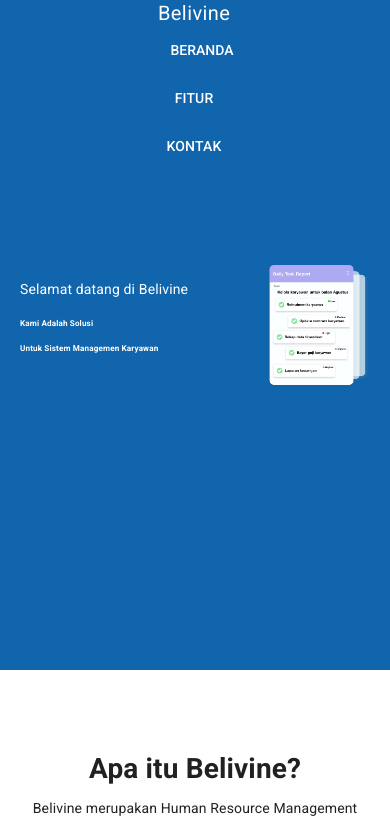
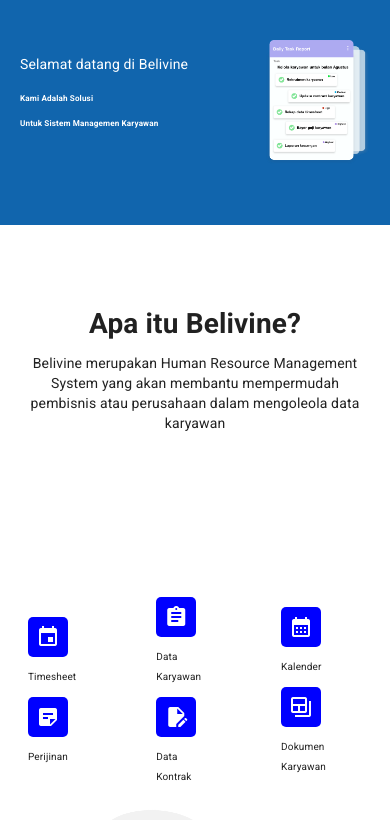
Before and after one commit to belivine/belivine.github.io, a Nuxt app: page / in a window 390 px wide. Shown: the top 820 px of the page. Built offline with nearby package versions, Linux system fonts and the light colour scheme.

Commit message:
make responsive page

```diff
--- a/pages/index.vue
+++ b/pages/index.vue
@@ -396,6 +396,15 @@
     margin: 1.25rem;
   }
 
+  .md-toolbar {
+    display: none;
+  }
+
+  #banner {
+    height: 14.063rem;
+    padding-top: 1.25rem;
+  }
+
   #footer .footer-content {
     gap: 0
   }
```
